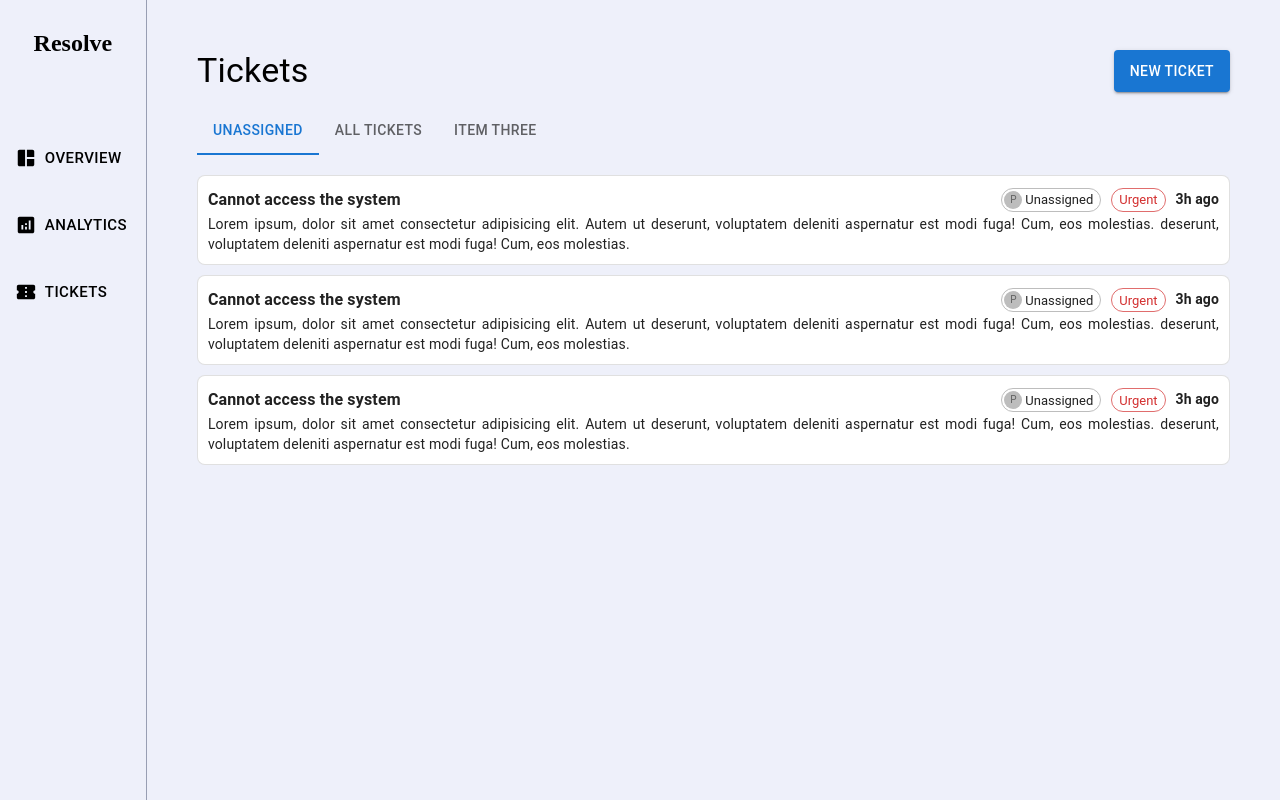
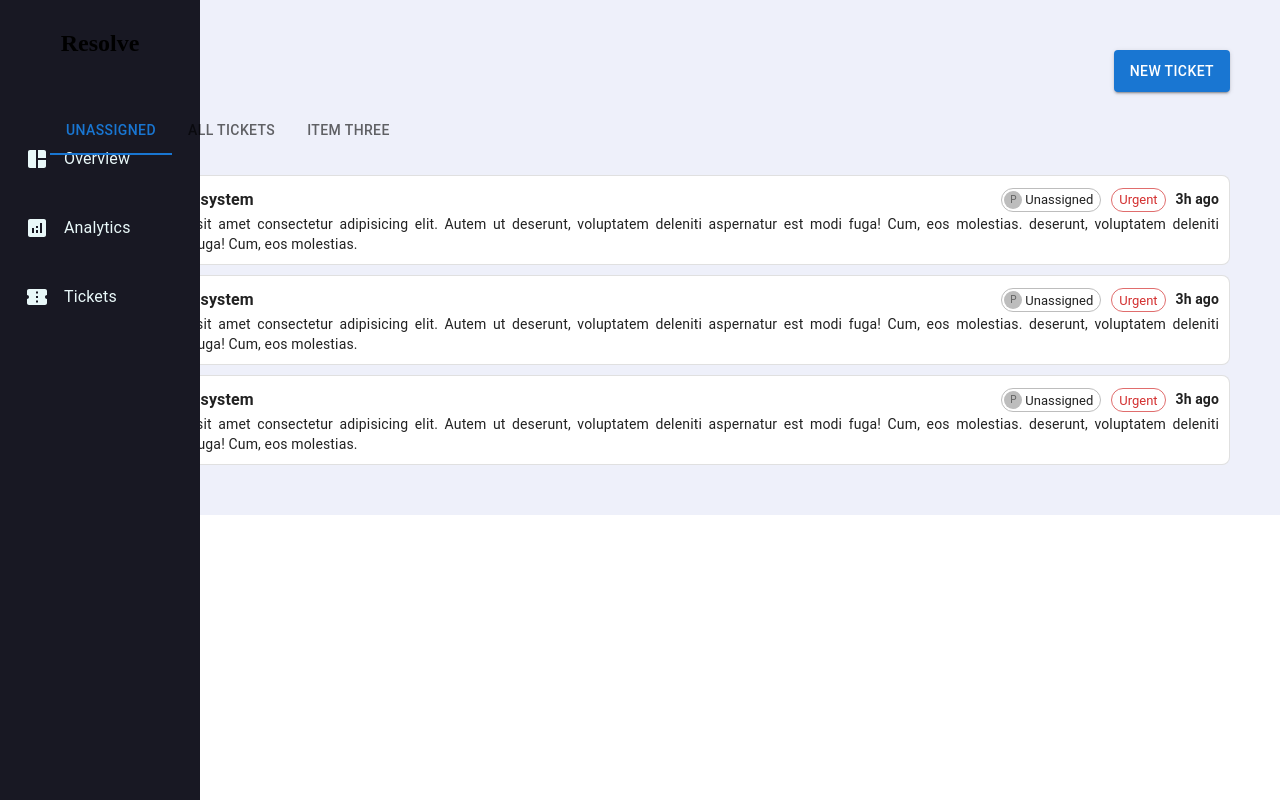
Before and after one commit to mohammedrehan275/resolve, a React (Vite) app: page / in a window 1280 px wide. Built offline with nearby package versions, Linux system fonts and the light colour scheme.

Commit message:
styling sidebar buttons

```diff
--- a/src/components/sidebar/SideBar.css
+++ b/src/components/sidebar/SideBar.css
@@ -4,7 +4,10 @@
     display: flex;
     flex-direction: column;
     align-items: center;
-    border-right: 1px solid #989eb3;
+    position: fixed;
+    left: 0;
+    top: 0;
+    background-color: #181823;
 }
 .logo{
     margin: 10px auto;
@@ -15,4 +18,22 @@
     flex-direction: column;
     align-items: flex-start;
     gap: 25px;
+    width: 100%;
 }
+button{
+    background: none;
+    cursor: pointer;
+    border: none;
+}
+.tab{
+    display: flex;
+    align-items: center;
+    gap: 15px;
+    padding: 10px 25px 10px 25px;
+    color: #e9f8f9;
+    width: 100%;
+}
+.tab:hover{
+    background-color: #537fe7;
+    color: #eef0fa;
+}
--- a/src/components/sidebar/SideBar.jsx
+++ b/src/components/sidebar/SideBar.jsx
@@ -1,9 +1,9 @@
 import React from "react";
 import "./SideBar.css";
-import { Button } from "@mui/material";
 import AutoAwesomeMosaicIcon from '@mui/icons-material/AutoAwesomeMosaic';
 import ConfirmationNumberIcon from '@mui/icons-material/ConfirmationNumber';
 import AnalyticsIcon from '@mui/icons-material/Analytics';
+import { Typography } from "@mui/material";
 
 function SideBar() {
   return (
@@ -12,15 +12,18 @@ function SideBar() {
         <h2>Resolve</h2>
       </div>
       <div className="sidebar__tabs">
-        <Button startIcon={<AutoAwesomeMosaicIcon/>} size="large" sx={{color: "#000"}}>
-          Overview
-        </Button>
-        <Button startIcon={<AnalyticsIcon/>} size="large" sx={{color: "#000"}}>
-          Analytics
-        </Button>
-        <Button startIcon={<ConfirmationNumberIcon/>} size="large" sx={{color: "#000"}}>
-          Tickets
-        </Button>
+        <button className="tab">
+          <AutoAwesomeMosaicIcon/>
+          <Typography>Overview</Typography>
+        </button>
+        <button className="tab">
+          <AnalyticsIcon/>
+          <Typography>Analytics</Typography>
+        </button>
+        <button className="tab">
+          <ConfirmationNumberIcon/>
+          <Typography>Tickets</Typography>
+        </button>
       </div>
     </div>
   );
```
